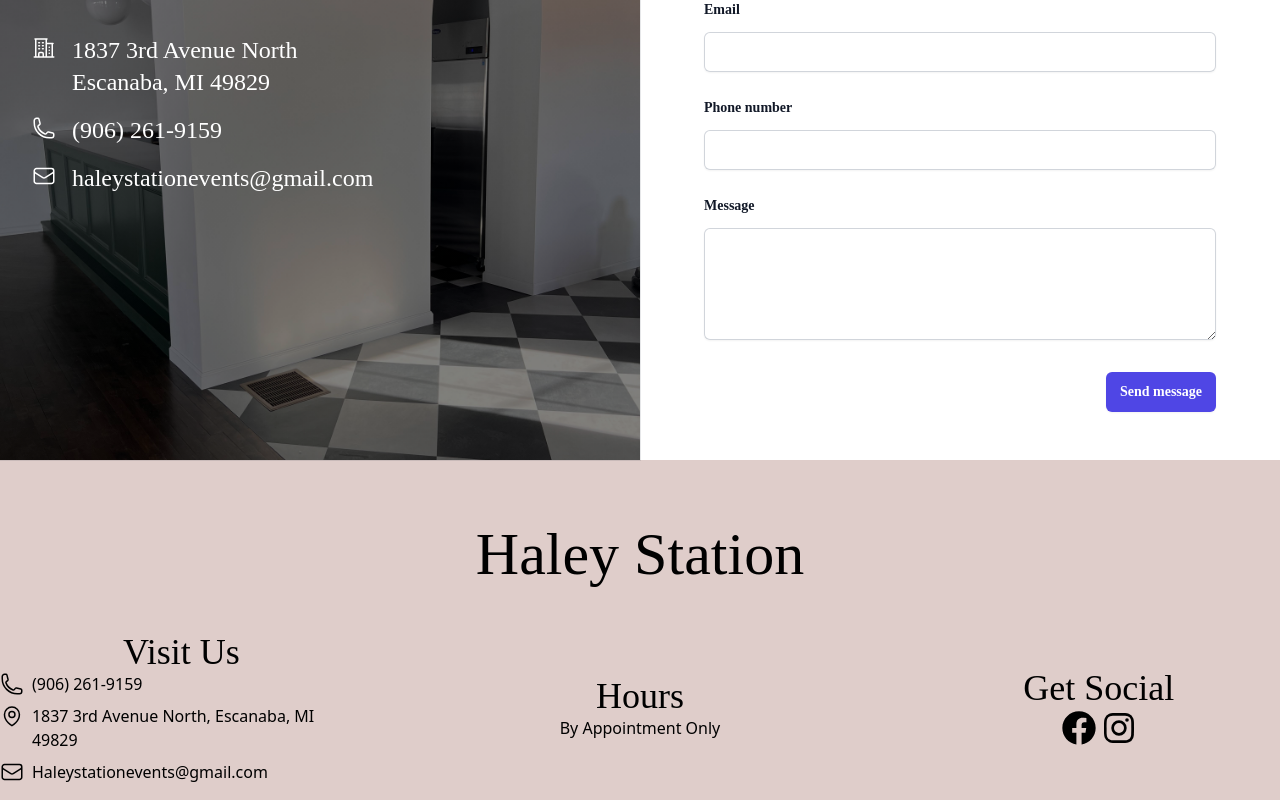
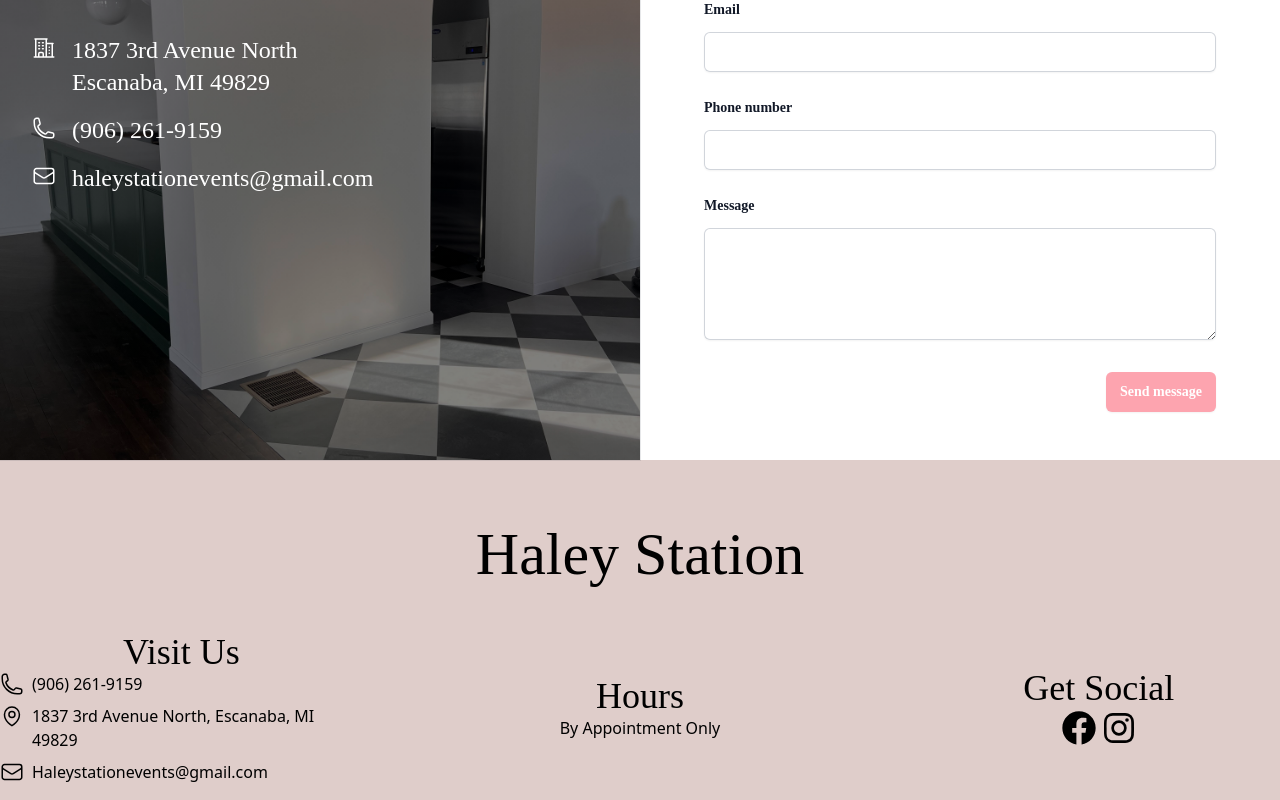
Before and after one commit to lee14k/haleystation, a Next.js app: page /Contact in a window 1280 px wide. Shown: the part 934-1734 px from the top of the page. Built offline with nearby package versions, Linux system fonts and the light colour scheme.

Commit message:
submit button

```diff
--- a/components/ContactForm.jsx
+++ b/components/ContactForm.jsx
@@ -204,7 +204,7 @@ export default function ContactForm() {
             <div className="mt-8 flex justify-end">
               <button
                 type="submit"
-                className="rounded-md bg-indigo-600 px-3.5 py-2.5 text-center text-sm font-semibold text-white shadow-sm hover:bg-indigo-500 focus-visible:outline focus-visible:outline-2 focus-visible:outline-offset-2 focus-visible:outline-indigo-600"
+                className="rounded-md bg-rose-300 px-3.5 py-2.5 text-center text-sm font-semibold text-white shadow-sm hover:bg-rose-500 focus-visible:outline focus-visible:outline-2 focus-visible:outline-offset-2 focus-visible:outline-rose-600"
               >
                 Send message
               </button>
```
